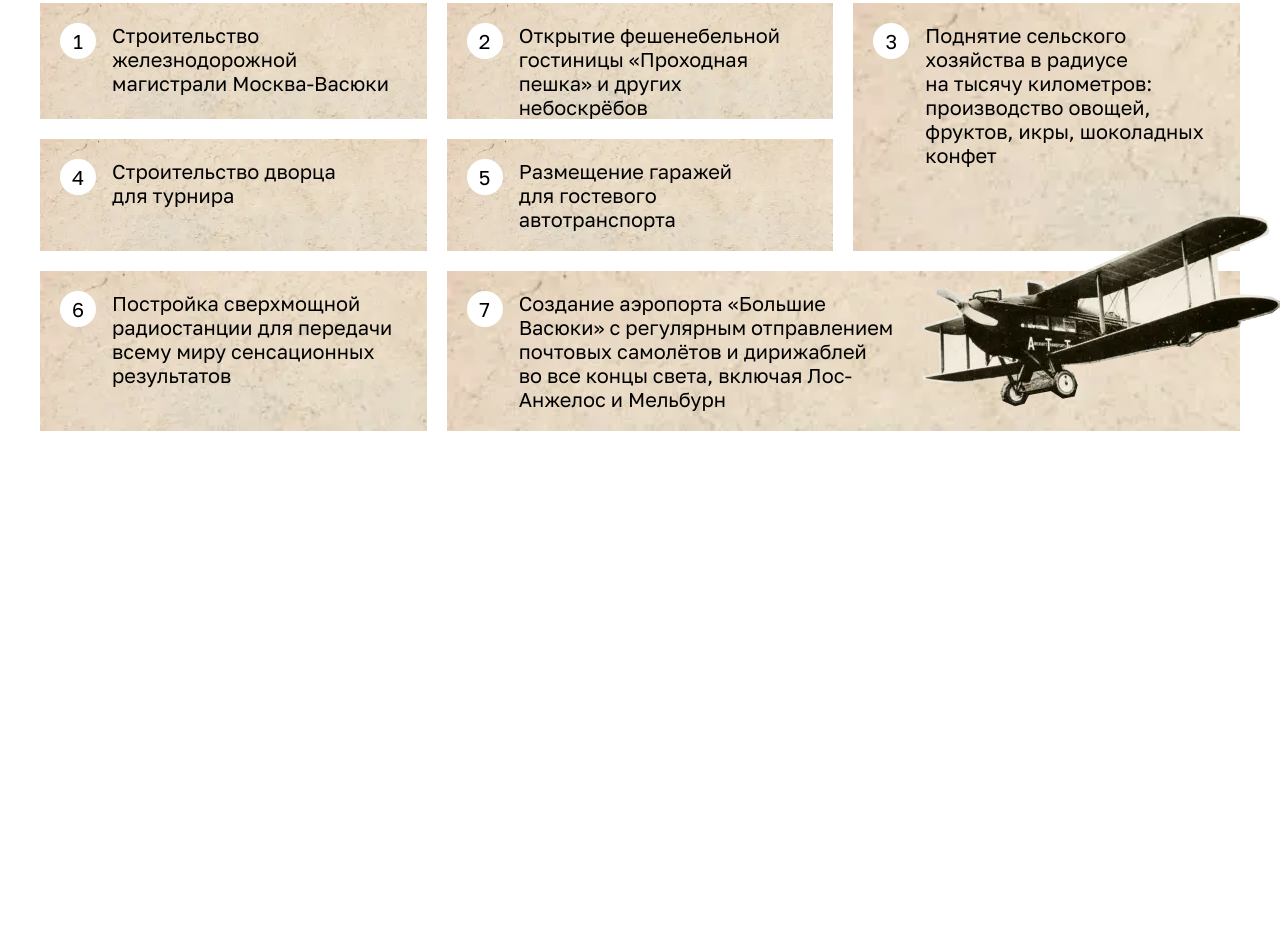
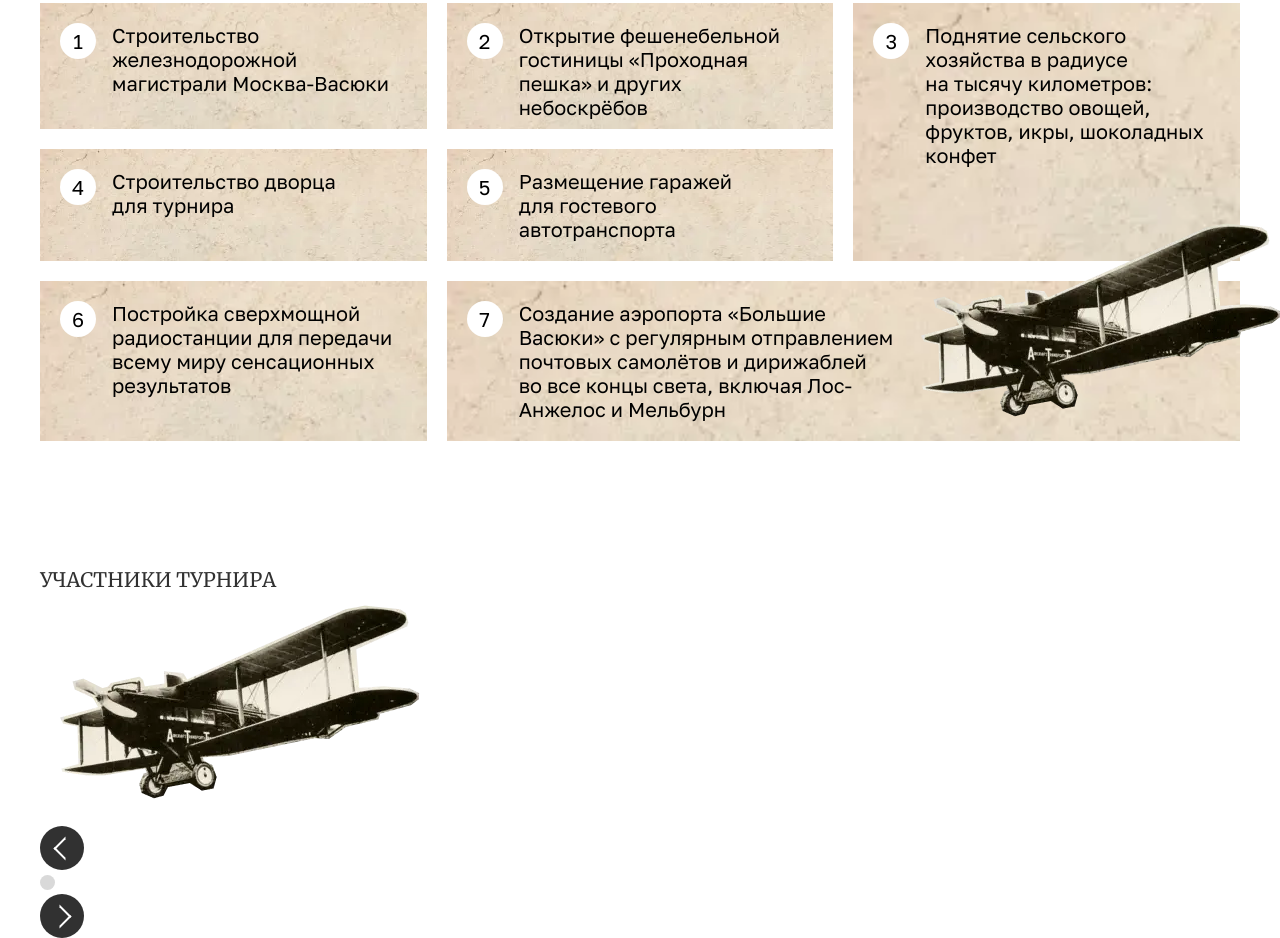
Before and after one commit to KomanDante999/test-chess, a plain HTML site: page index.html in a window 1280 px wide. Shown: the part 2053-2991 px from the top of the page. Before the commit the page ends 2612 px from the top, so only its background shows below. Drawn offline with Linux system fonts and the light colour scheme.

Commit message:
section players

```diff
--- a/assets/style/style.css
+++ b/assets/style/style.css
@@ -470,7 +470,7 @@
 }
 
 .stages__card:nth-child(1) .stages-cart__item {
-	padding-bottom: 0;
+	padding-bottom: 10px;
 }
 
 .stages-cart__item_first {
--- a/index.html
+++ b/index.html
@@ -279,6 +279,36 @@
 				</div>
 			</div>
 		</section>
+
+		<section class="section-players">
+			<div class="container">
+				<h2 class="title section-players__title">Участники турнира</h2>
+
+				<div id="kdSliderPlayers" class="section-players__slider players">
+					<ul class="players__wrap" data-kd-slider="wrap">
+						<li class="players__card players-cart" data-kd-slider="card">
+							<picture class="players__ava pictures">
+								<source media="(max-width: 800px)" srcset="./assets/img/about/airplane-375.webp">
+								<img src="./assets/img/about/airplane-1920.webp" alt="четырех коня">
+							</picture>
+						</li>
+					</ul>
+					<div class="players__navigation">
+						<div class="players-nav">
+							<button class="btn-nav btn-nav__prev players-nav__btn" data-kd-slider="prev"></button>
+							<div class="players-nav__content">
+								<div class="players-nav__content players-pag" data-kd-slider="pag-wrap">
+									<button class="btn-pag players-pag__btn" data-kd-slider="pag-btn"></button>
+								</div>
+							</div>
+							<button class="btn-nav btn-nav__next players-nav__btn" data-kd-slider="next"></button>
+						</div>
+
+					</div>
+				</div>
+
+			</div>
+		</section>
 	</main>
 	<footer></footer>
 
```
Also changed, not shown: assets/img/players/ava-1920.webp (added), assets/img/players/ava-375.webp (added), src/img/players/ava-1920.png (added), src/img/players/ava-1920.webp (added), src/img/players/ava-375.png (added), src/img/players/ava-375.webp (added).
